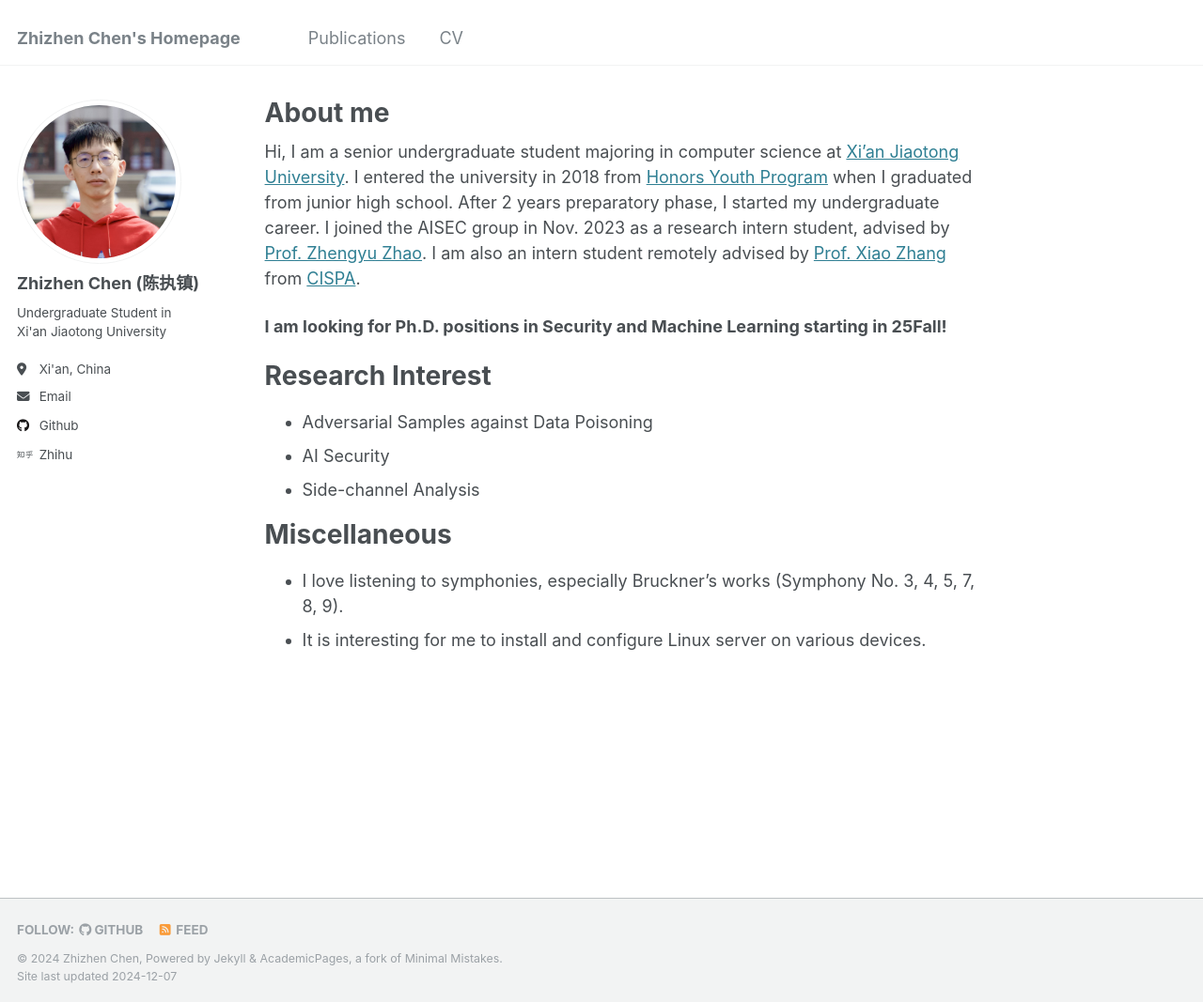
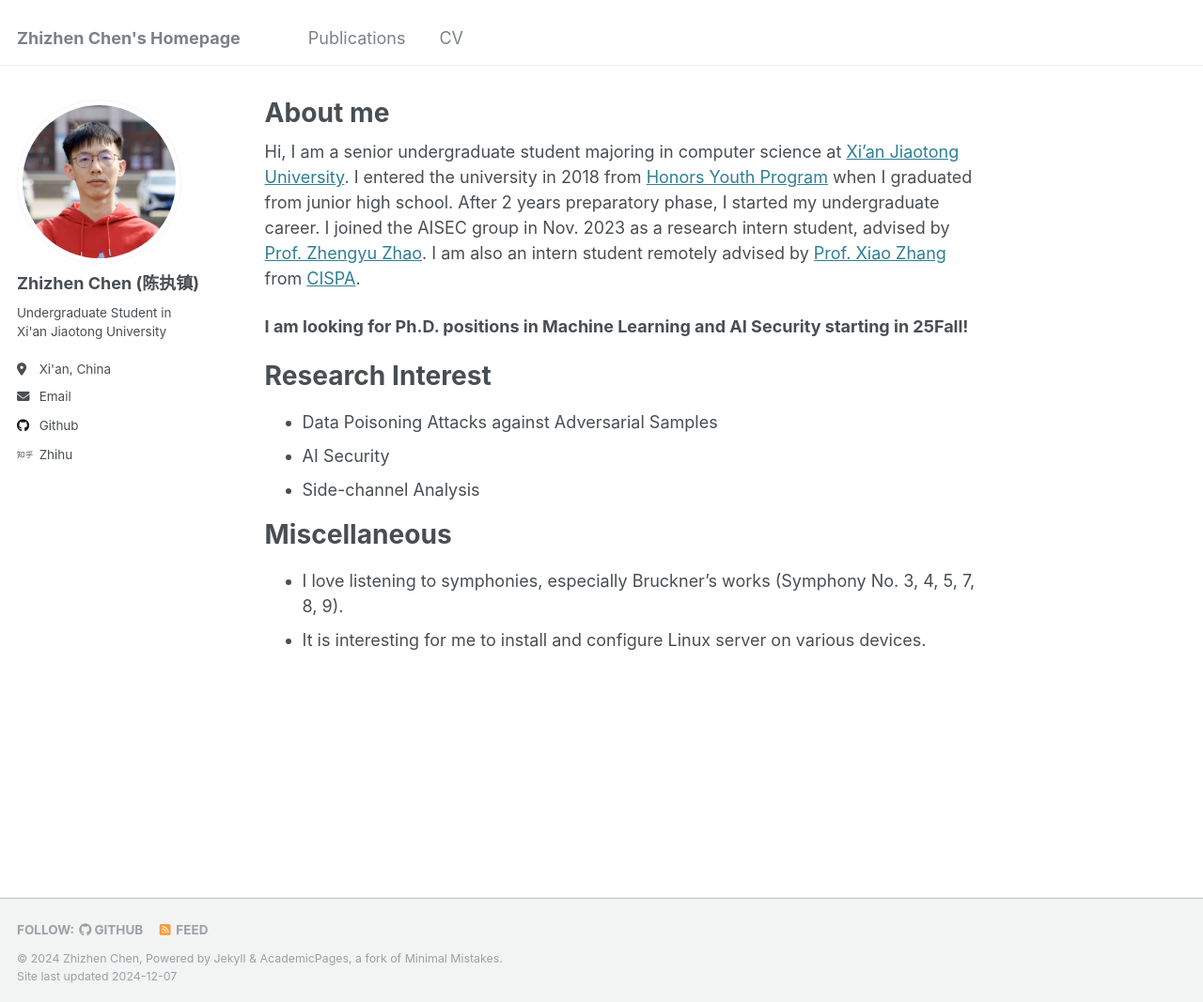
Before and after one commit to jiaangk/jiaangk.github.io, a Jekyll site: the page built from _pages/about.md, in a window 1280 px wide and 1067 px high. Shown: the whole window at 94% size. Built offline with Jekyll 4.4.1, drawn with Linux system fonts in a browser that asks for light colours.

Commit message:
Update about.

```diff
--- a/_pages/about.md
+++ b/_pages/about.md
@@ -13,11 +13,11 @@ After 2 years preparatory phase, I started my undergraduate career.
 I joined the AISEC group in Nov. 2023 as a research intern student, advised by [Prof. Zhengyu Zhao](https://zhengyuzhao.github.io/).
 I am also an intern student remotely advised by [Prof. Xiao Zhang](https://xiao-zhang.net/) from [CISPA](https://cispa.de/en).
 
-**I am looking for Ph.D. positions in Security and Machine Learning starting in 25Fall!**
+**I am looking for Ph.D. positions in Machine Learning and AI Security starting in 25Fall!**
 
 # Research Interest
 
-+ Adversarial Samples against Data Poisoning
++ Data Poisoning Attacks against Adversarial Samples
 + AI Security
 + Side-channel Analysis
 
```
